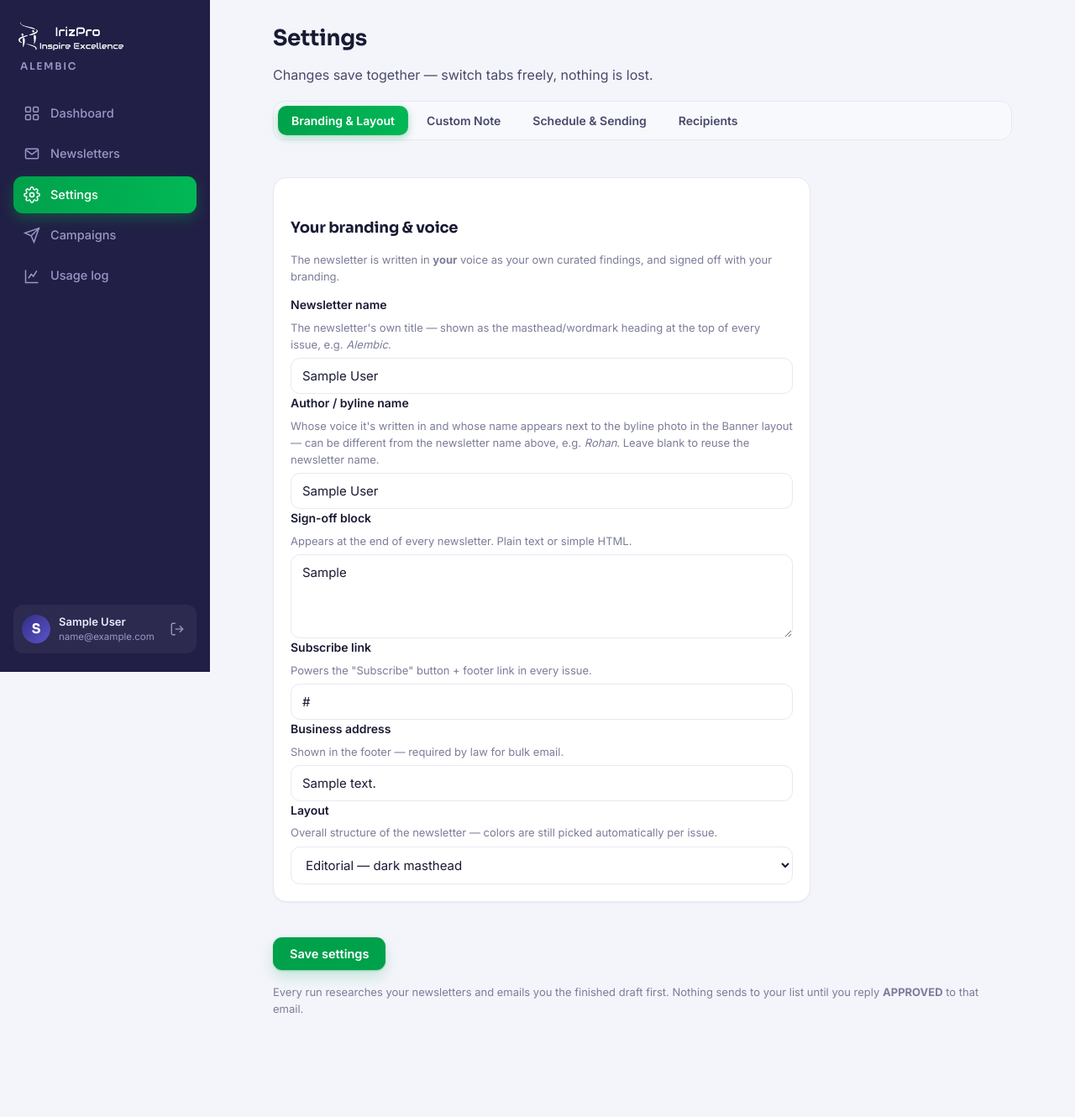
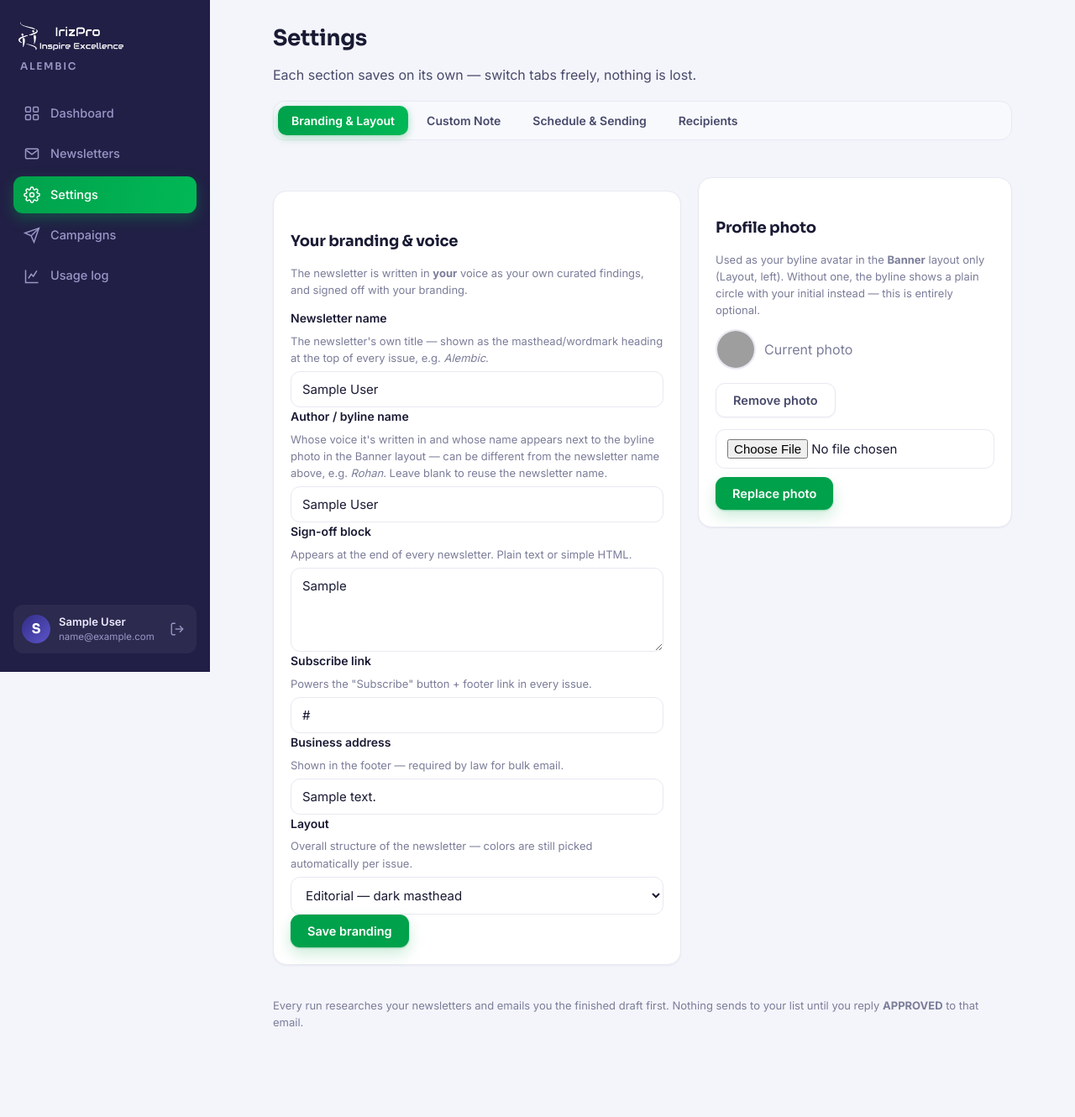
Before and after one commit to thewriterscollective2026-beep/Alembic, a FastAPI app: page /settings in a window 1280 px wide. Shown: the whole page at 84% size. Before the commit the page ends 1206 px from the top, so only its background shows below. Run offline with FastAPI, Linux system fonts and the light colour scheme; the visitor is signed in with stand-in values (Sample User, id 1); tables that the repository leaves empty hold one stand-in row (values such as "Sample post"); grey boxes are pictures that could not be loaded.

Commit message:
Spread Settings into two-column layouts per tab, split into per-section forms
Branding & Layout now shows fields on the left with the Profile photo card
on the right; Custom Note shows the form next to its live preview; Schedule
& Sending shows Schedule and Warm-up as two even cards - instead of every
tab stacking into one long single-column scroll.

A <form> can't contain another <form>, so putting the branding fields next
to the (separately-submitted) photo upload required actually splitting the
old single mega-form into three independent ones: POST /settings/branding,
/settings/note, /settings/schedule, each with its own Save button and
touching only its own User columns. This is a stronger guarantee than the
old single form had, not just a layout fix - saving one section can no
longer touch another section's fields even in principle. Each save redirects
back to its own tab (?tab=branding etc.) instead of always landing on the
first one.

Co-Authored-By: Claude Sonnet 5 <noreply@anthropic.com>
Claude-Session: https://claude.ai/code/session_015319TKVi6wxb3XdLfPf7xC

```diff
--- a/app/main.py
+++ b/app/main.py
@@ -256,10 +256,10 @@ async def upload_recipients(request: Request, file: UploadFile = File(...), db:
         emails = excel_recipients.extract_emails_from_xlsx(data)
     except Exception as e:  # noqa: BLE001
         request.session["flash"] = f"Could not read that file: {e}"
-        return RedirectResponse("/settings", status_code=303)
+        return RedirectResponse("/settings?tab=recipients", status_code=303)
     if not emails:
         request.session["flash"] = "No email addresses found in that file."
-        return RedirectResponse("/settings", status_code=303)
+        return RedirectResponse("/settings?tab=recipients", status_code=303)
 
     filename = file.filename or "recipients.xlsx"
     existing = {c.email: c for c in db.query(Contact).filter_by(user_id=user.id).all()}
@@ -274,7 +274,7 @@ async def upload_recipients(request: Request, file: UploadFile = File(...), db:
     request.session["flash"] = (
         f"Loaded {len(emails)} recipient(s) from {filename} — {added} new, "
         f"{len(emails) - added} already on the list.")
-    return RedirectResponse("/settings", status_code=303)
+    return RedirectResponse("/settings?tab=recipients", status_code=303)
 
 
 AVATAR_MAX_BYTES = 2 * 1024 * 1024  # 2MB - plenty for a small headshot, keeps DB rows small
@@ -292,15 +292,15 @@ async def upload_avatar(request: Request, file: UploadFile = File(...), db: Sess
     mime = file.content_type or ""
     if mime not in AVATAR_ALLOWED_MIMES:
         request.session["flash"] = "Photo must be a JPEG, PNG, or WebP image."
-        return RedirectResponse("/settings", status_code=303)
+        return RedirectResponse("/settings?tab=branding", status_code=303)
     if len(data) > AVATAR_MAX_BYTES:
         request.session["flash"] = "Photo is too large — please use one under 2MB."
-        return RedirectResponse("/settings", status_code=303)
+        return RedirectResponse("/settings?tab=branding", status_code=303)
     user.avatar_image = base64.b64encode(data).decode("ascii")
     user.avatar_mime = mime
     db.commit()
     request.session["flash"] = "Profile photo updated."
-    return RedirectResponse("/settings", status_code=303)
+    return RedirectResponse("/settings?tab=branding", status_code=303)
 
 
 @app.post("/settings/avatar/remove")
@@ -310,7 +310,7 @@ def remove_avatar(request: Request, db: Session = Depends(get_session)):
     user.avatar_mime = ""
     db.commit()
     request.session["flash"] = "Profile photo removed — back to the initial-circle avatar."
-    return RedirectResponse("/settings", status_code=303)
+    return RedirectResponse("/settings?tab=branding", status_code=303)
 
 
 @app.get("/avatar/{user_id}")
@@ -327,19 +327,42 @@ def avatar_image(user_id: int, db: Session = Depends(get_session)):
     )
 
 
-@app.post("/settings")
-def save_settings(
+# Settings is split into independent per-section forms (branding/note/schedule,
+# plus the pre-existing recipients/avatar routes below) rather than one giant
+# form - each section is a genuinely separate <form> now, which is also what
+# lets the branding fields and the profile-photo upload sit side by side as
+# independent grid columns in settings.html (a <form> can never contain
+# another <form> - they couldn't share one form and still be laid out that
+# way). Each route touches only its own User columns; the others are
+# untouched, so saving one section can never blank out another the way a
+# single giant form with hardcoded Form(...) defaults could.
+
+@app.post("/settings/branding")
+def save_branding(
     request: Request,
-    frequency: str = Form(""),
-    run_hour: int = Form(7),
-    schedule_active: str = Form(""),
     brand_name: str = Form(""),
     author_name: str = Form(""),
     brand_signature: str = Form(""),
     subscribe_url: str = Form(""),
     business_address: str = Form(""),
     newsletter_layout: str = Form("editorial"),
-    warmup_limit: int = Form(0),
+    db: Session = Depends(get_session),
+):
+    user = require_user(request, db)
+    user.brand_name = brand_name.strip()
+    user.author_name = author_name.strip()
+    user.brand_signature = brand_signature.strip()
+    user.subscribe_url = subscribe_url.strip()
+    user.business_address = business_address.strip()
+    user.newsletter_layout = newsletter_layout if newsletter_layout in ("editorial", "banner") else "editorial"
+    db.commit()
+    request.session["flash"] = "Branding & layout saved."
+    return RedirectResponse("/settings?tab=branding", status_code=303)
+
+
+@app.post("/settings/note")
+def save_note(
+    request: Request,
     custom_note_enabled: str = Form(""),
     custom_note_title: str = Form("A Note"),
     custom_note_text: str = Form(""),
@@ -350,16 +373,6 @@ def save_settings(
     db: Session = Depends(get_session),
 ):
     user = require_user(request, db)
-    user.frequency = frequency if frequency in scheduler.FREQUENCY_CRON else ""
-    user.run_hour = max(0, min(23, int(run_hour)))
-    user.schedule_active = bool(schedule_active) and bool(user.frequency)
-    user.brand_name = brand_name.strip()
-    user.author_name = author_name.strip()
-    user.brand_signature = brand_signature.strip()
-    user.subscribe_url = subscribe_url.strip()
-    user.business_address = business_address.strip()
-    user.newsletter_layout = newsletter_layout if newsletter_layout in ("editorial", "banner") else "editorial"
-    user.warmup_limit = max(0, int(warmup_limit))
     user.custom_note_enabled = bool(custom_note_enabled)
     user.custom_note_title = custom_note_title.strip() or "A Note"
     user.custom_note_text = custom_note_text.strip()
@@ -372,13 +385,32 @@ def save_settings(
     user.custom_note_position = (
         custom_note_position if custom_note_position in email_template.CUSTOM_NOTE_POSITIONS else "top")
     db.commit()
+    request.session["flash"] = "Custom note saved."
+    return RedirectResponse("/settings?tab=note", status_code=303)
+
+
+@app.post("/settings/schedule")
+def save_schedule(
+    request: Request,
+    frequency: str = Form(""),
+    run_hour: int = Form(7),
+    schedule_active: str = Form(""),
+    warmup_limit: int = Form(0),
+    db: Session = Depends(get_session),
+):
+    user = require_user(request, db)
+    user.frequency = frequency if frequency in scheduler.FREQUENCY_CRON else ""
+    user.run_hour = max(0, min(23, int(run_hour)))
+    user.schedule_active = bool(schedule_active) and bool(user.frequency)
+    user.warmup_limit = max(0, int(warmup_limit))
+    db.commit()
 
     if user.schedule_active:
         scheduler.schedule_user(user.id, user.frequency, user.run_hour)
     else:
         scheduler.unschedule_user(user.id)
-    request.session["flash"] = "Settings saved."
-    return RedirectResponse("/", status_code=303)
+    request.session["flash"] = "Schedule & sending saved."
+    return RedirectResponse("/settings?tab=schedule", status_code=303)
 
 
 # ---------------------------------------------------------------------------
--- a/static/style.css
+++ b/static/style.css
@@ -157,6 +157,15 @@ a.card:hover{transform:translateY(-2px);box-shadow:var(--shadow);border-color:va
 .tab-btn.active{color:#fff;background:linear-gradient(100deg,var(--green),#01b856);
   box-shadow:0 3px 10px rgba(0,161,75,.35)}
 .tab-panel[hidden]{display:none}
+/* Side-by-side layout within a tab - a wider primary column (fields) plus a
+   narrower secondary one (e.g. the photo card, or a live preview), so a tab
+   spreads across the page width instead of stacking into one long column. */
+.cols-2{display:grid;grid-template-columns:1.3fr 1fr;gap:20px;align-items:start}
+.cols-2-even{display:grid;grid-template-columns:1fr 1fr;gap:20px;align-items:start}
+.field-row-3{display:grid;grid-template-columns:2fr 1fr 1fr;gap:16px}
+.color-swatch{height:44px;padding:2px;cursor:pointer;width:100%}
+.photo-current{display:flex;align-items:center;gap:10px;margin-bottom:4px}
+.photo-current img{width:48px;height:48px;border-radius:50%;object-fit:cover;border:2px solid var(--line)}
 
 /* ---------- Groups / senders ---------- */
 .group{margin:22px 0;background:var(--surface);border:1px solid var(--line);border-radius:var(--radius);
@@ -227,6 +236,7 @@ textarea{resize:vertical}
 /* ---------- Responsive ---------- */
 @media(max-width:820px){
   .app{grid-template-columns:1fr}
+  .cols-2,.cols-2-even,.field-row-3{grid-template-columns:1fr}
   .sidebar{position:static;height:auto;flex-direction:row;align-items:center;flex-wrap:wrap;padding:12px 14px;gap:8px}
   .side-tag{display:none}
   .side-logo img{height:28px}
--- a/templates/settings.html
+++ b/templates/settings.html
@@ -1,17 +1,18 @@
 {% extends "base.html" %}
 {% block content %}
 <h1>Settings</h1>
-<p class="lead">Changes save together — switch tabs freely, nothing is lost.</p>
+<p class="lead">Each section saves on its own — switch tabs freely, nothing is lost.</p>
 
 <div class="tabs" role="tablist">
-  <button class="tab-btn active" type="button" data-tab="branding">Branding &amp; Layout</button>
+  <button class="tab-btn" type="button" data-tab="branding">Branding &amp; Layout</button>
   <button class="tab-btn" type="button" data-tab="note">Custom Note</button>
   <button class="tab-btn" type="button" data-tab="schedule">Schedule &amp; Sending</button>
   <button class="tab-btn" type="button" data-tab="recipients">Recipients</button>
 </div>
 
-<form method="post" action="/settings" class="form">
 <div class="tab-panel" data-panel="branding">
+  <div class="cols-2">
+    <form method="post" action="/settings/branding" class="form" style="max-width:none">
       <section class="group">
         <h2>Your branding &amp; voice</h2>
         <p class="hint">The newsletter is written in <strong>your</strong> voice as your own curated
@@ -49,10 +50,34 @@
             <option value="banner" {% if user.newsletter_layout == 'banner' %}selected{% endif %}>Banner — logo + author byline</option>
           </select>
         </label>
+        <button class="btn" type="submit">Save branding</button>
       </section>
+    </form>
+
+    <section class="group">
+      <h2>Profile photo</h2>
+      <p class="hint">Used as your byline avatar in the <strong>Banner</strong> layout only (Layout, left).
+      Without one, the byline shows a plain circle with your initial instead — this is entirely optional.</p>
+      {% if user.avatar_image %}
+        <div class="photo-current">
+          <img src="/avatar/{{ user.id }}" alt="Current photo">
+          <span class="muted">Current photo</span>
+        </div>
+        <form method="post" action="/settings/avatar/remove" class="form" style="max-width:none;gap:10px">
+          <button class="btn btn-ghost" type="submit">Remove photo</button>
+        </form>
+      {% endif %}
+      <form method="post" action="/settings/avatar" enctype="multipart/form-data" class="form" style="max-width:none;gap:10px;margin-top:14px">
+        <input type="file" name="file" accept="image/jpeg,image/png,image/webp" required>
+        <button class="btn" type="submit">{{ "Replace photo" if user.avatar_image else "Upload photo" }}</button>
+      </form>
+    </section>
+  </div>
 </div>
 
 <div class="tab-panel" data-panel="note" hidden>
+  <div class="cols-2">
+    <form method="post" action="/settings/note" class="form" style="max-width:none">
       <section class="group">
         <h2>Custom note</h2>
         <p class="hint">An optional callout in your own words — not written by AI. While on, it's
@@ -71,7 +96,7 @@
           <span class="label">Text</span>
           <textarea id="cn-text" name="custom_note_text" rows="4" placeholder="Write the note or quote you want to appear in the newsletter...">{{ user.custom_note_text }}</textarea>
         </label>
-      <div style="display:grid;grid-template-columns:2fr 1fr 1fr;gap:16px">
+        <div class="field-row-3">
           <label class="field">
             <span class="label">Font</span>
             <select id="cn-font" name="custom_note_font">
@@ -93,7 +118,7 @@
           </label>
           <label class="field">
             <span class="label">Color</span>
-          <input type="color" id="cn-color" name="custom_note_color" value="{{ user.custom_note_color }}" style="height:44px;padding:2px;cursor:pointer">
+            <input type="color" id="cn-color" name="custom_note_color" value="{{ user.custom_note_color }}" class="color-swatch">
           </label>
         </div>
         <p class="hint" style="margin:-4px 0 0">All free, websafe fonts already built into every device — no purchase, no download.</p>
@@ -106,21 +131,30 @@
             <option value="bottom" {% if user.custom_note_position == 'bottom' %}selected{% endif %}>Very bottom, after everything</option>
           </select>
         </label>
+        <button class="btn" type="submit">Save custom note</button>
+      </section>
+    </form>
+
+    <section class="group">
+      <h2>Preview</h2>
       <div class="email-frame">
-        <div class="email-frame-bar">✉️ Live preview — how it looks inside the email</div>
+        <div class="email-frame-bar">✉️ How it looks inside the email</div>
         <div id="cn-preview" style="background:#f0dcc8;border-radius:12px;padding:20px 22px">
           <div id="cn-preview-title" style="font-family:Arial,Helvetica,sans-serif;font-size:11px;
             letter-spacing:.14em;text-transform:uppercase;color:#c67139;font-weight:bold;margin-bottom:10px"></div>
           <div id="cn-preview-text" style="font-family:Georgia,'Times New Roman',serif;font-size:16px;
             line-height:26px;color:#201e1d;white-space:pre-wrap"></div>
         </div>
-        <p class="hint" style="margin:10px 2px 0">Colors shown here are the newsletter's own
-        theme (picked automatically per issue) — not this app's dark UI.</p>
       </div>
+      <p class="hint" style="margin-top:10px">Updates instantly as you type. Colors shown here are
+      the newsletter's own theme (picked automatically per issue) — not this app's dark UI.</p>
     </section>
+  </div>
 </div>
 
 <div class="tab-panel" data-panel="schedule" hidden>
+  <div class="cols-2-even">
+    <form method="post" action="/settings/schedule" class="form" style="max-width:none">
       <section class="group">
         <h2>Schedule</h2>
         <label class="field">
@@ -161,35 +195,14 @@
         <input type="number" name="warmup_limit" min="0" value="{{ user.warmup_limit }}" placeholder="0 = no limit">
       </label>
     </section>
+
+      <button class="btn" type="submit">Save schedule &amp; sending</button>
+    </form>
   </div>
-
-  <button class="btn" type="submit">Save settings</button>
-</form>
-
-<div class="tab-panel" data-panel="branding" hidden>
-  <section class="group">
-    <h2>Profile photo</h2>
-    <p class="hint">Used as your byline avatar in the <strong>Banner</strong> layout only (Layout, above).
-    Without one, the byline shows a plain circle with your initial instead — this is entirely optional.</p>
-    {% if user.avatar_image %}
-      <p class="muted">
-        <img src="/avatar/{{ user.id }}" alt="Current photo" width="44" height="44"
-             style="width:44px;height:44px;border-radius:50%;object-fit:cover;vertical-align:middle;margin-right:10px">
-        Current photo
-      </p>
-      <form method="post" action="/settings/avatar/remove" class="form" style="display:inline">
-        <button class="btn" type="submit">Remove photo</button>
-      </form>
-    {% endif %}
-    <form method="post" action="/settings/avatar" enctype="multipart/form-data" class="form" style="gap:10px">
-      <input type="file" name="file" accept="image/jpeg,image/png,image/webp" required>
-      <button class="btn" type="submit">{{ "Replace photo" if user.avatar_image else "Upload photo" }}</button>
-    </form>
-  </section>
 </div>
 
 <div class="tab-panel" data-panel="recipients" hidden>
-  <section class="group">
+  <section class="group" style="max-width:640px">
     <h2>Recipient list (Excel upload)</h2>
     <p class="hint">Upload an <strong>.xlsx</strong> file of recipient emails. The tool pulls every
     email address it finds — any column, with or without a header.</p>
@@ -203,7 +216,7 @@
         <br>Re-uploading adds new emails — it never re-activates a suppressed contact.
       {% else %}No recipients uploaded yet.{% endif %}
     </p>
-    <form method="post" action="/settings/recipients" enctype="multipart/form-data" class="form" style="gap:10px">
+    <form method="post" action="/settings/recipients" enctype="multipart/form-data" class="form" style="max-width:none;gap:10px">
       <input type="file" name="file" accept=".xlsx" required>
       <button class="btn" type="submit">Upload &amp; read emails</button>
     </form>
@@ -221,10 +234,16 @@ Nothing sends to your list until you reply <strong>APPROVED</strong> to that ema
       document.querySelectorAll(".tab-panel").forEach(function (p) {
         p.hidden = p.dataset.panel !== name;
       });
+      var url = new URL(location.href);
+      url.searchParams.set("tab", name);
+      history.replaceState(null, "", url);
     }
     tabBtns.forEach(function (b) {
       b.addEventListener("click", function () { showTab(b.dataset.tab); });
     });
+    var validTabs = Array.prototype.map.call(tabBtns, function (b) { return b.dataset.tab; });
+    var requested = new URLSearchParams(location.search).get("tab");
+    showTab(validTabs.indexOf(requested) !== -1 ? requested : "branding");
 
     var fonts = {
       default: "Georgia,'Times New Roman',serif",
```
Lines whose indentation alone changed are shown as unchanged.
